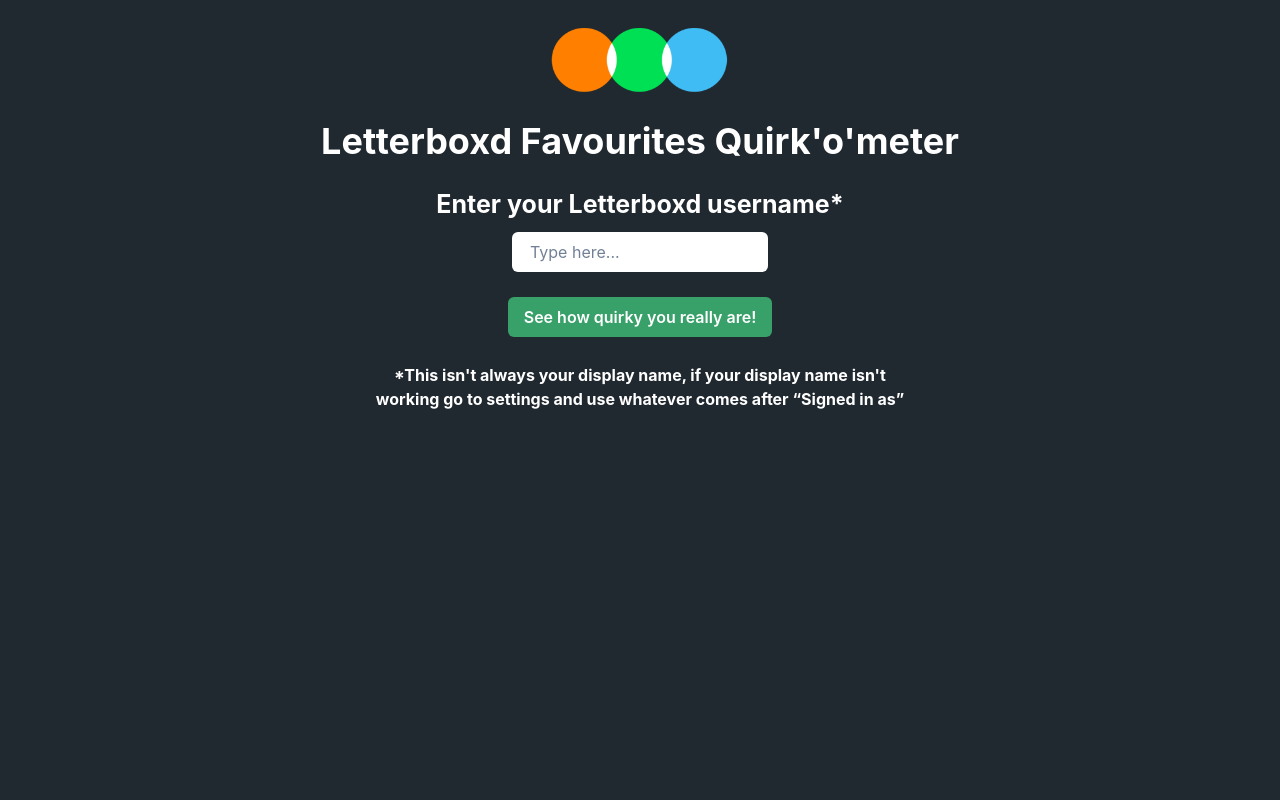
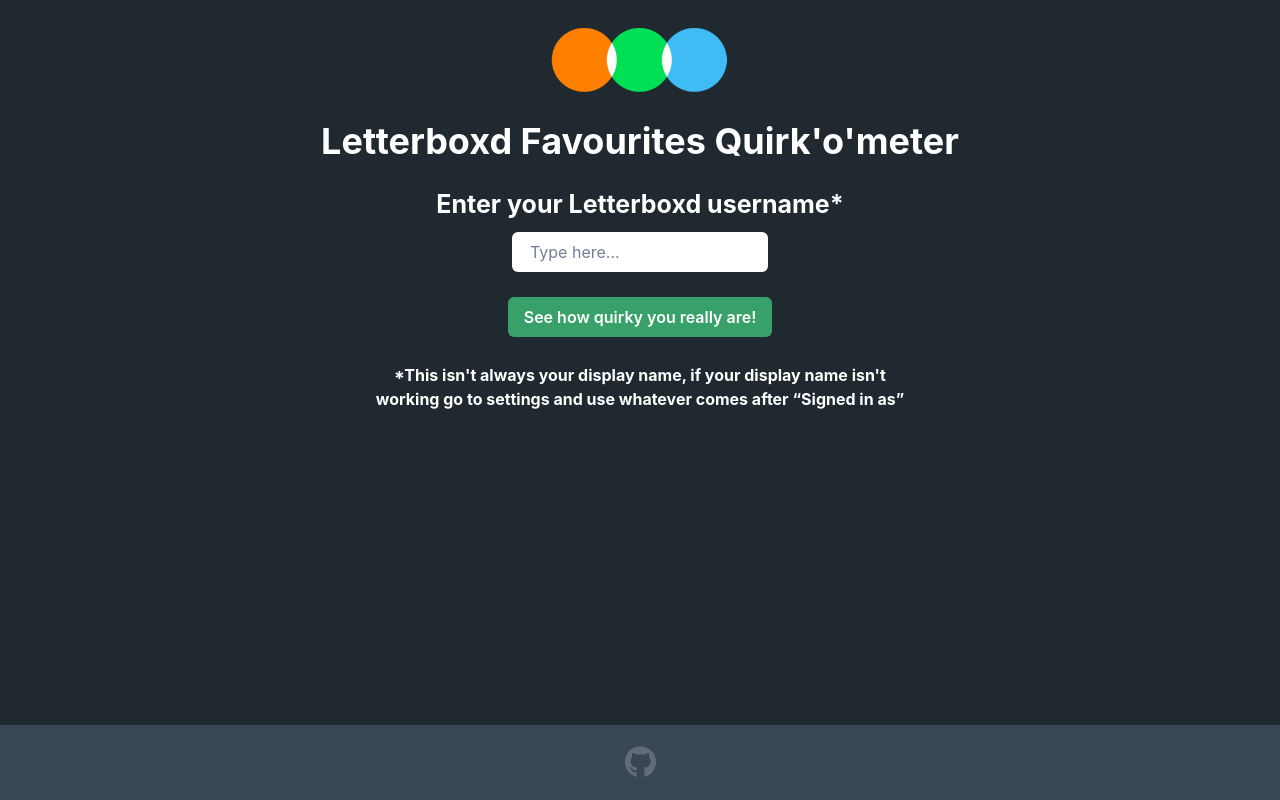
Before and after one commit to MitchelMckee/letterboxd, a React (Create React App) app: page / in a window 1280 px wide. Built offline with nearby package versions, Linux system fonts and the light colour scheme; the HTML template or start-up script is replaced by a standard one.

Commit message:
add footer and try again link

```diff
--- a/package.json
+++ b/package.json
@@ -6,9 +6,14 @@
     "@chakra-ui/react": "^2.6.1",
     "@emotion/react": "^11.11.0",
     "@emotion/styled": "^11.11.0",
+    "@fortawesome/fontawesome-svg-core": "^6.4.0",
+    "@fortawesome/free-brands-svg-icons": "^6.4.0",
+    "@fortawesome/free-solid-svg-icons": "^6.4.0",
+    "@fortawesome/react-fontawesome": "^0.2.0",
     "@testing-library/jest-dom": "^5.16.5",
     "@testing-library/react": "^13.4.0",
     "@testing-library/user-event": "^13.5.0",
+    "fontawesome": "^5.6.3",
     "framer-motion": "^10.12.9",
     "react": "^18.2.0",
     "react-dom": "^18.2.0",
--- a/src/App.js
+++ b/src/App.js
@@ -1,14 +1,14 @@
 import FindFavourites from "./components/FindFavourites.jsx";
+import Footer from "./components/Footer.jsx";
 import { ChakraProvider } from "@chakra-ui/react";
 import { Box } from "@chakra-ui/react";
-import HowQuirky from "./components/HowQuirky.jsx";
-import DisplayQuirk from "./components/HowQuirky.jsx";
 
 function App() {
   return (
     <ChakraProvider>
       <Box bg="#202830" h="100vh">
         <FindFavourites />
+        <Footer />
       </Box>
     </ChakraProvider>
   );
--- a/src/components/FindFavourites.jsx
+++ b/src/components/FindFavourites.jsx
@@ -1,5 +1,6 @@
 import { useState } from "react";
 import { Flex, Input, Heading, Button, Image } from "@chakra-ui/react";
+
 import "./styles.css";
 import DisplayQuirk from "./HowQuirky";
 
--- /dev/null
+++ b/src/components/Footer.jsx
@@ -0,0 +1,19 @@
+import { FontAwesomeIcon } from "@fortawesome/react-fontawesome";
+import { faGithub } from "@fortawesome/free-brands-svg-icons";
+
+function Footer() {
+  return (
+    <footer>
+      <a href="https://github.com/MitchelMckee">
+        <FontAwesomeIcon
+          icon={faGithub}
+          color="white"
+          size="2x"
+          className="github-logo"
+        />
+      </a>
+    </footer>
+  );
+}
+
+export default Footer;
--- a/src/components/HowQuirky.jsx
+++ b/src/components/HowQuirky.jsx
@@ -7,10 +7,12 @@
   UnorderedList,
   ListItem,
   Text,
+  Link,
 } from "@chakra-ui/react";
 
 const AnimatedImage = motion(Image);
 const AnimatedHeading = motion(Heading);
+const AnimatedText = motion(Text);
 
 function DisplayQuirk(props) {
   let scores = 0; // used to add together the scores of the individual movies
@@ -83,7 +85,7 @@
     } else if (quirk > 30) {
       return "You are a bit quirky";
     } else if (quirk > 20) {
-      return "You are not very quirky";
+      return "You are moderately quirky";
     } else if (quirk > 10) {
       return "You are extremely un-quirky";
     } else if (quirk > 0) {
@@ -177,6 +179,18 @@
           >
             {quirkComment()}
           </AnimatedHeading>
+          <AnimatedText
+            textAlign={"center"}
+            color={"38A169"}
+            paddingTop={"1%"}
+            initial={{ opacity: 0 }}
+            style={{ opacity: 0 }}
+            animate={{ opacity: 1, transition: { delay: 1.8 } }}
+          >
+            <Link href="{window.location.reload()}" color={"#38A169"}>
+              Try another user?
+            </Link>
+          </AnimatedText>
         </UnorderedList>
       )}
     </div>
--- a/src/components/styles.css
+++ b/src/components/styles.css
@@ -1,7 +1,29 @@
 body {
   background-color: #202830;
+}
+
+footer {
+  position: absolute;
+  bottom: 0;
+  width: 100%;
+  height: 75px;
+  background-color: #394755;
+  display: flex;
+  justify-content: center;
+  align-items: center;
 }
 
 #search-bar {
   color: white;
 }
+
+.github-logo {
+  transition: 0.5s;
+  transition-property: opacity;
+  opacity: 20%;
+}
+
+.github-logo:hover {
+  transition: 0.5s;
+  opacity: 100%;
+}
```
Also changed, not shown: 1 other file (tests, documents, lock files or other folders).
